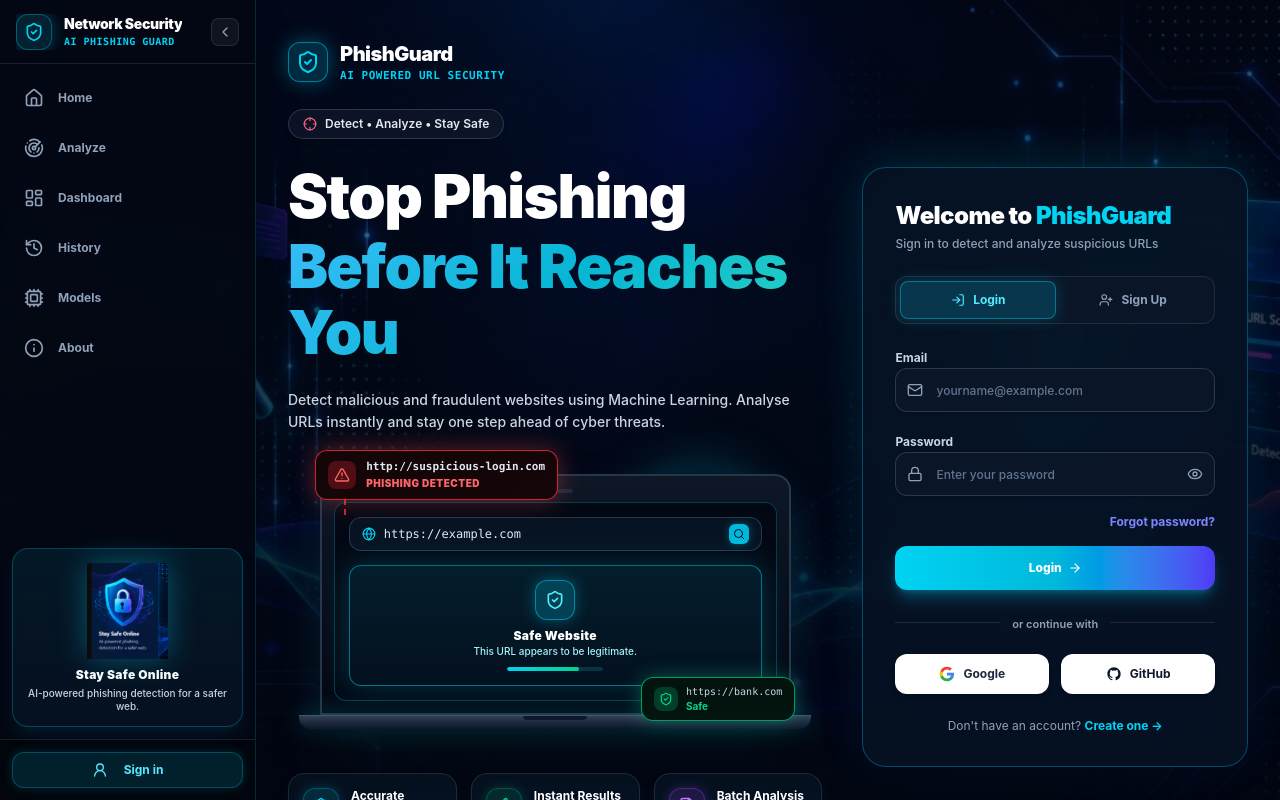
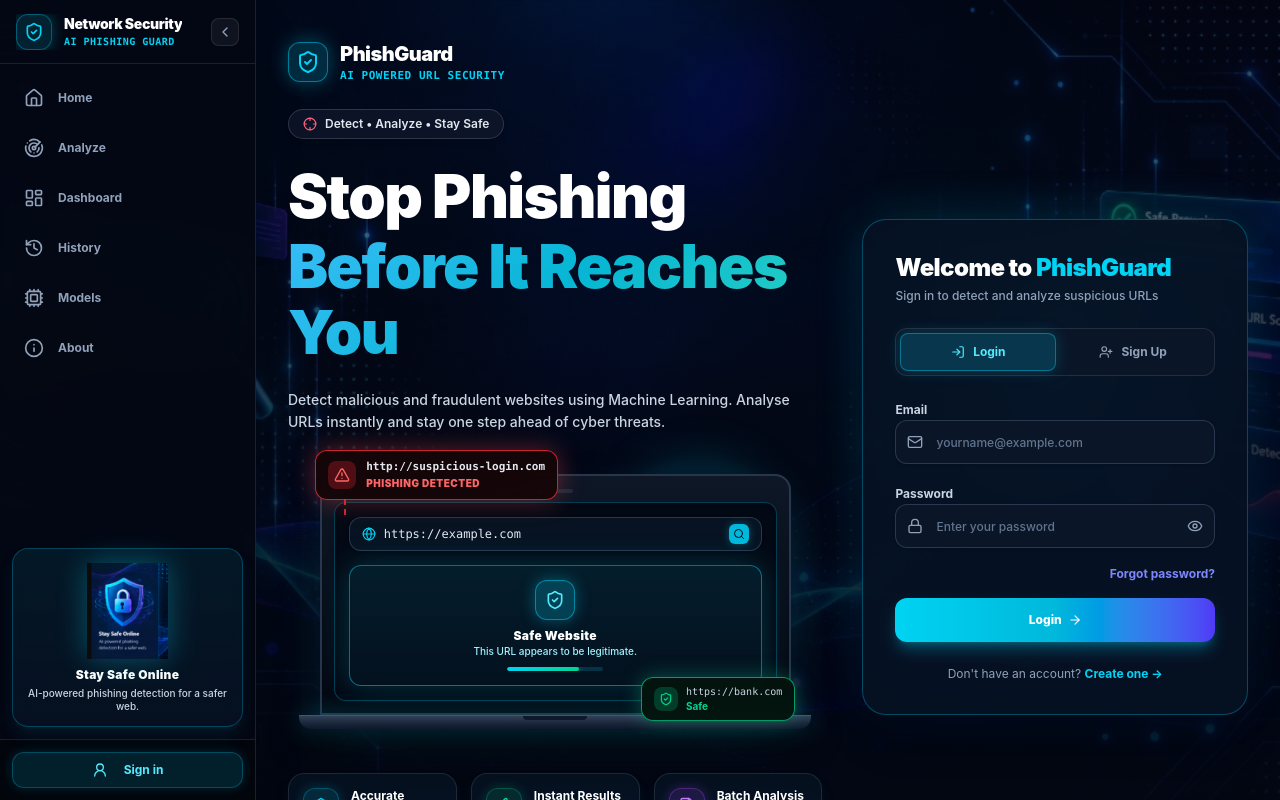
Before and after one commit to SarthakPatkar2006/PhishGuard-An-Explainable-Machine-Learning-System-for-Phishing-URL-Detection, a React (Vite) app in the folder frontend/: page /auth in a window 1280 px wide. Shown: the top 800 px of the page. Built offline with nearby package versions, Linux system fonts and the light colour scheme; no server answers.

Commit message:
style(auth): remove GitHub and Google social login buttons

```diff
--- a/frontend/src/pages/AuthPage.tsx
+++ b/frontend/src/pages/AuthPage.tsx
@@ -396,62 +396,6 @@
               </Button>
             </form>
 
-            {/* Divider */}
-            <div className="relative my-5 text-center">
-              <div className="absolute inset-0 flex items-center">
-                <div className="w-full border-t border-white/10" />
-              </div>
-              <span className="relative bg-[#061122] px-3 text-[11px] font-semibold text-slate-400">
-                or continue with
-              </span>
-            </div>
-
-            {/* Social Logins */}
-            <div className="grid grid-cols-2 gap-3">
-              {/* Google Button */}
-              <button
-                type="button"
-                onClick={() => alert("Google SSO is enabled in cloud configuration.")}
-                className="flex items-center justify-center gap-2 h-10 rounded-xl bg-white px-3 py-2 text-xs font-bold text-slate-800 shadow-md hover:bg-slate-100 transition cursor-pointer"
-              >
-                <svg className="h-4 w-4" viewBox="0 0 24 24">
-                  <path
-                    fill="#4285F4"
-                    d="M22.56 12.25c0-.78-.07-1.53-.2-2.25H12v4.26h5.92c-.26 1.37-1.04 2.53-2.21 3.31v2.77h3.57c2.08-1.92 3.28-4.74 3.28-8.09z"
-                  />
-                  <path
-                    fill="#34A853"
-                    d="M12 23c2.97 0 5.46-.98 7.28-2.66l-3.57-2.77c-.98.66-2.23 1.06-3.71 1.06-2.86 0-5.29-1.93-6.16-4.53H2.18v2.84C3.99 20.53 7.7 23 12 23z"
-                  />
-                  <path
-                    fill="#FBBC05"
-                    d="M5.84 14.09c-.22-.66-.35-1.36-.35-2.09s.13-1.43.35-2.09V7.06H2.18C1.43 8.55 1 10.22 1 12s.43 3.45 1.18 4.94l2.85-2.22.81-.63z"
-                  />
-                  <path
-                    fill="#EA4335"
-                    d="M12 5.38c1.62 0 3.06.56 4.21 1.64l3.15-3.15C17.45 2.09 14.97 1 12 1 7.7 1 3.99 3.47 2.18 7.06l3.66 2.84c.87-2.6 3.3-4.52 6.16-4.52z"
-                  />
-                </svg>
-                Google
-              </button>
-
-              {/* GitHub Button */}
-              <button
-                type="button"
-                onClick={() => alert("GitHub SSO is enabled in cloud configuration.")}
-                className="flex items-center justify-center gap-2 h-10 rounded-xl bg-white px-3 py-2 text-xs font-bold text-slate-900 shadow-md hover:bg-slate-100 transition cursor-pointer"
-              >
-                <svg className="h-4 w-4" fill="currentColor" viewBox="0 0 24 24">
-                  <path
-                    fillRule="evenodd"
-                    clipRule="evenodd"
-                    d="M12 2C6.477 2 2 6.484 2 12.017c0 4.425 2.865 8.18 6.839 9.504.5.092.682-.217.682-.483 0-.237-.008-.868-.013-1.703-2.782.605-3.369-1.343-3.369-1.343-.454-1.158-1.11-1.466-1.11-1.466-.908-.62.069-.608.069-.608 1.003.07 1.53 1.032 1.53 1.032.892 1.53 2.341 1.088 2.91.832.092-.647.35-1.088.636-1.338-2.22-.253-4.555-1.113-4.555-4.951 0-1.093.39-1.988 1.029-2.688-.103-.253-.446-1.272.098-2.65 0 0 .84-.27 2.75 1.026A9.564 9.564 0 0112 6.844c.85.004 1.705.115 2.504.337 1.909-1.296 2.747-1.027 2.747-1.027.546 1.379.202 2.398.1 2.651.64.7 1.028 1.595 1.028 2.688 0 3.848-2.339 4.695-4.566 4.943.359.309.678.92.678 1.855 0 1.338-.012 2.419-.012 2.747 0 .268.18.58.688.482A10.019 10.019 0 0022 12.017C22 6.484 17.522 2 12 2z"
-                  />
-                </svg>
-                GitHub
-              </button>
-            </div>
-
             {/* Bottom Account Switch Link */}
             <div className="mt-6 text-center text-xs text-slate-400">
               {mode === "login" ? (
```
